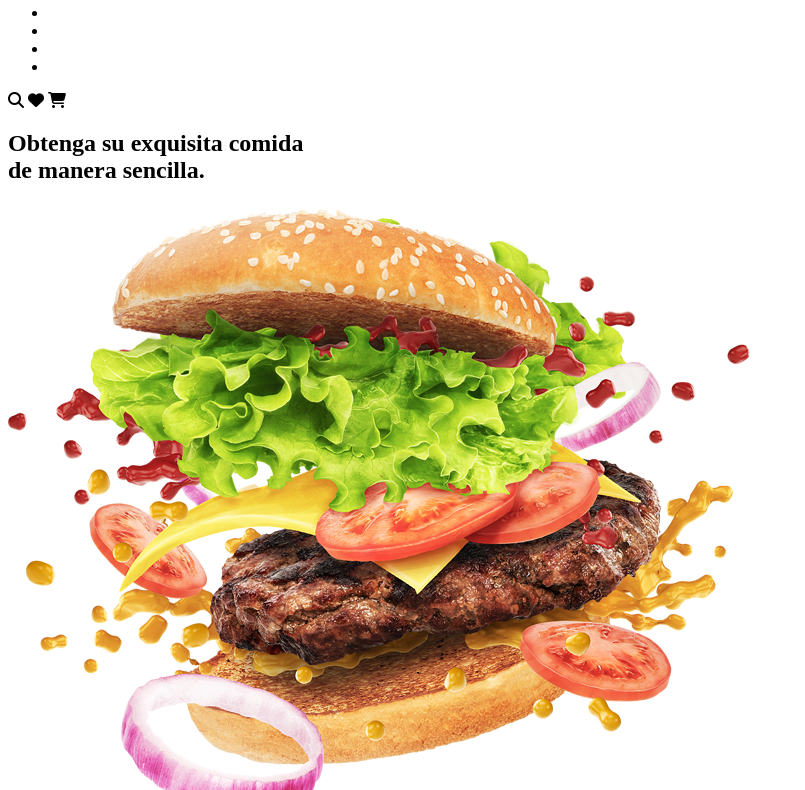
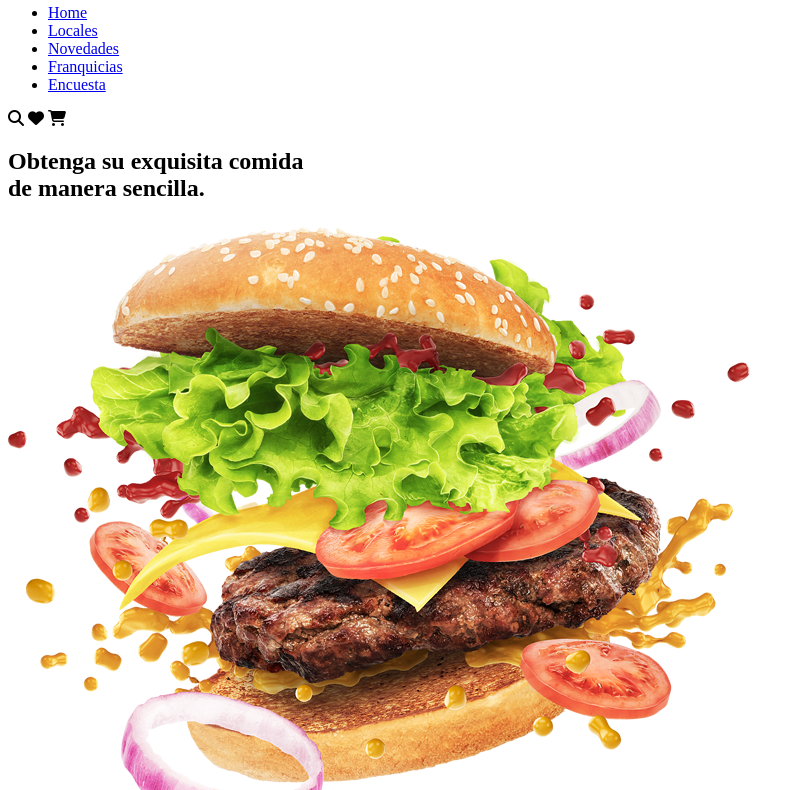
Before and after one commit to melanycpm1/ProyectoFInal-Melany, a plain HTML site: page index.html in a window 1280 px wide. Shown: the part 202-992 px from the top of the page, without its empty margins (0-805 px from the left). Drawn offline with Linux system fonts and the light colour scheme.

Commit message:
ruta del navbar lista en index

```diff
--- a/index.html
+++ b/index.html
@@ -14,10 +14,11 @@
                 </div>
 
                 <ul>
-                    <li><a href=""></a></li>
-                    <li><a href=""></a></li>
-                    <li><a href=""></a></li>
-                    <li><a href=""></a></li>
+                    <li><a href="#">Home</a></li>
+                    <li><a href="./page/locales.html">Locales</a></li>
+                    <li><a href="./page/novedades.html">Novedades</a></li>
+                    <li><a href="./page/franquicias.html">Franquicias</a></li>
+                    <li><a href="./page/encuesta.html">Encuesta</a></li>
                 </ul>
 
                 <div>
```
